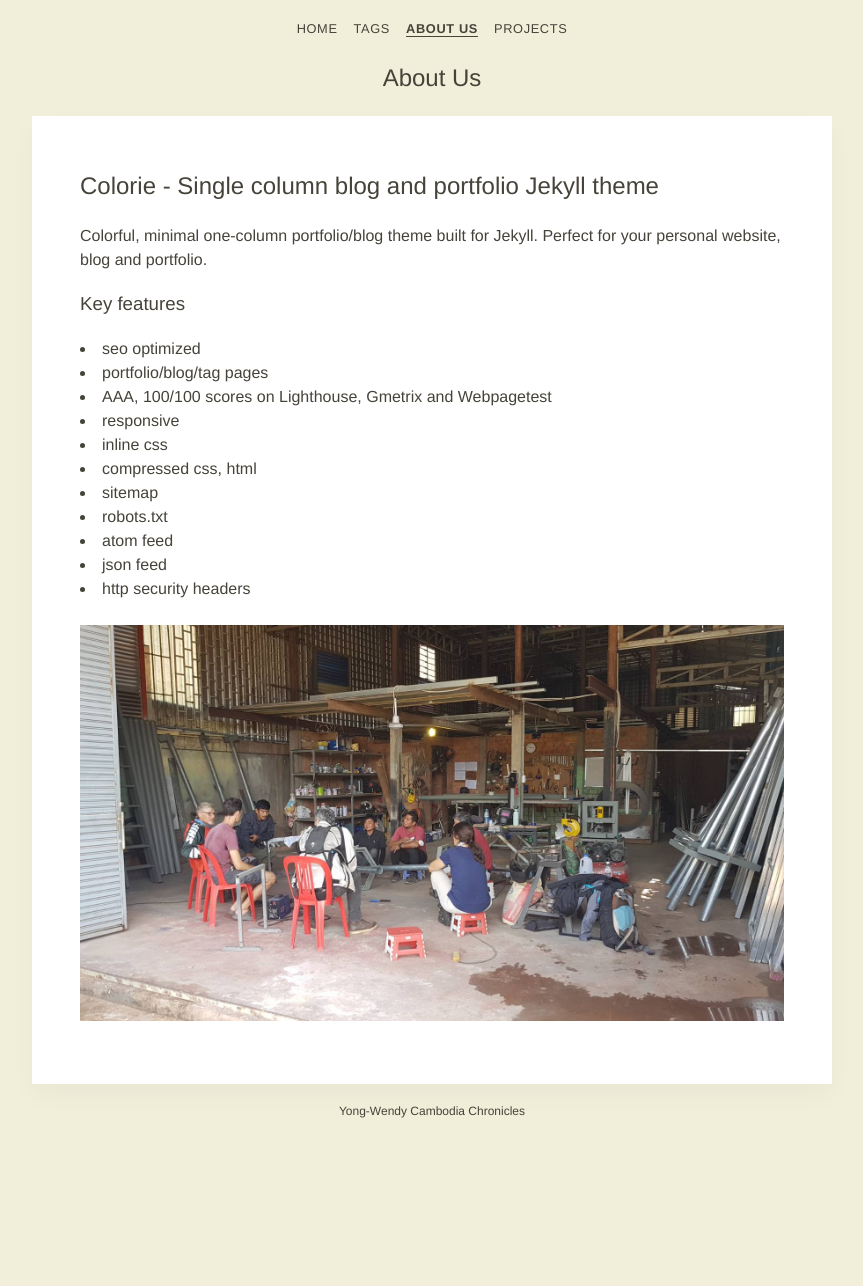
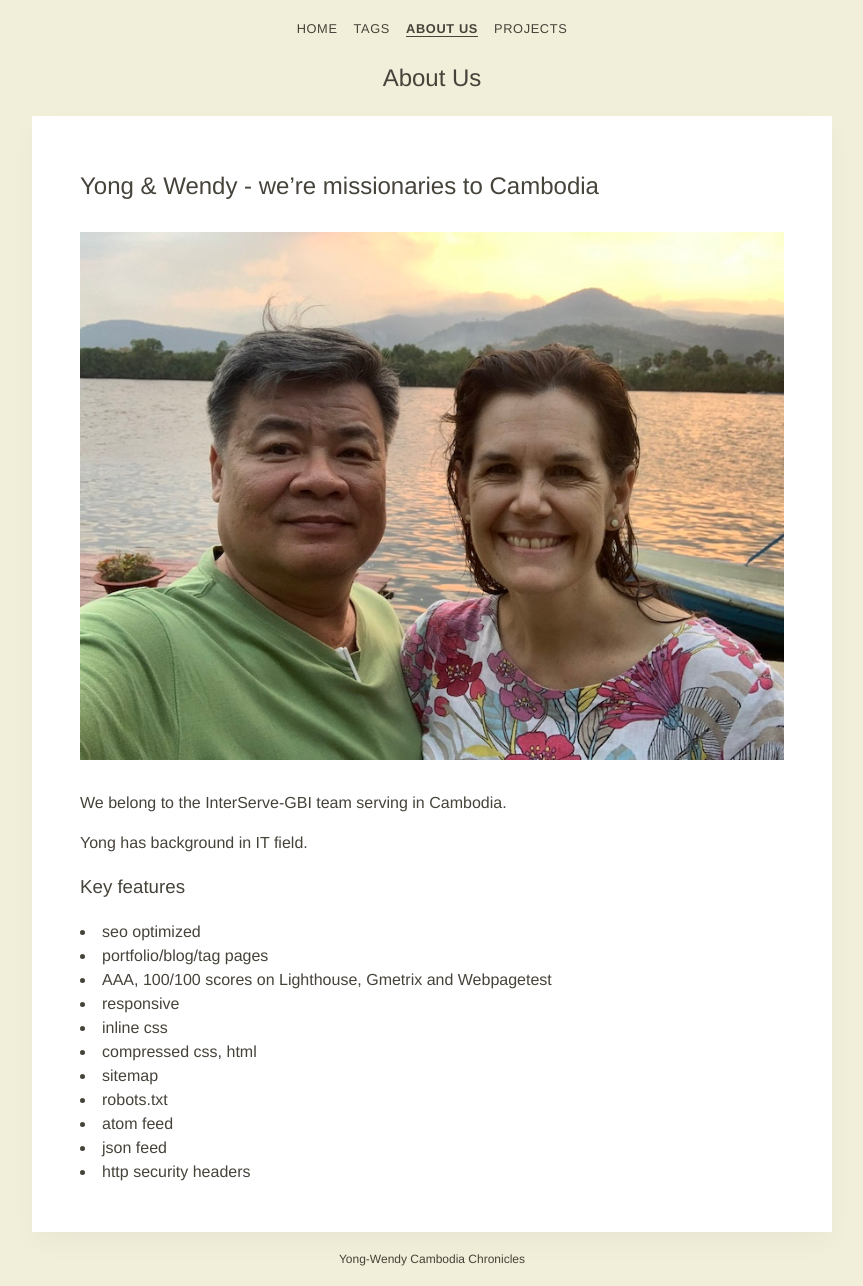
Before and after one commit to yong-lim/yong-wendy, a Jekyll site: the page built from _pages/about.md, in a window 1280 px wide. Shown: the whole page, without its empty margins (208-1071 px from the left). Built offline with Jekyll 4.4.1, drawn with Linux system fonts in a browser that asks for light colours; some web fonts are replaced; before the commit the page ends 1138 px from its top, so only the background shows below that.

Commit message:
Start to add profile desciption about us

```diff
--- a/_pages/about.md
+++ b/_pages/about.md
@@ -3,9 +3,13 @@ layout: page
 title: About Us
 ---
 
-## Colorie - Single column blog and portfolio Jekyll theme
+## Yong & Wendy - we're missionaries to Cambodia
 
-Colorful, minimal one-column portfolio/blog theme built for Jekyll. Perfect for your personal website, blog and portfolio.
+![Yong & Wendy](/assets/images/yong-wendy.jpg "Yong & Wendy")
+
+We belong to the InterServe-GBI team serving in Cambodia.
+
+Yong has background in IT field.
 
 ### Key features
 
@@ -20,5 +24,3 @@ Colorful, minimal one-column portfolio/blog theme built for Jekyll. Perfect for
 - atom feed
 - json feed
 - http security headers
-
-![Alt text](/assets/images/image.jpeg "a title")
```
